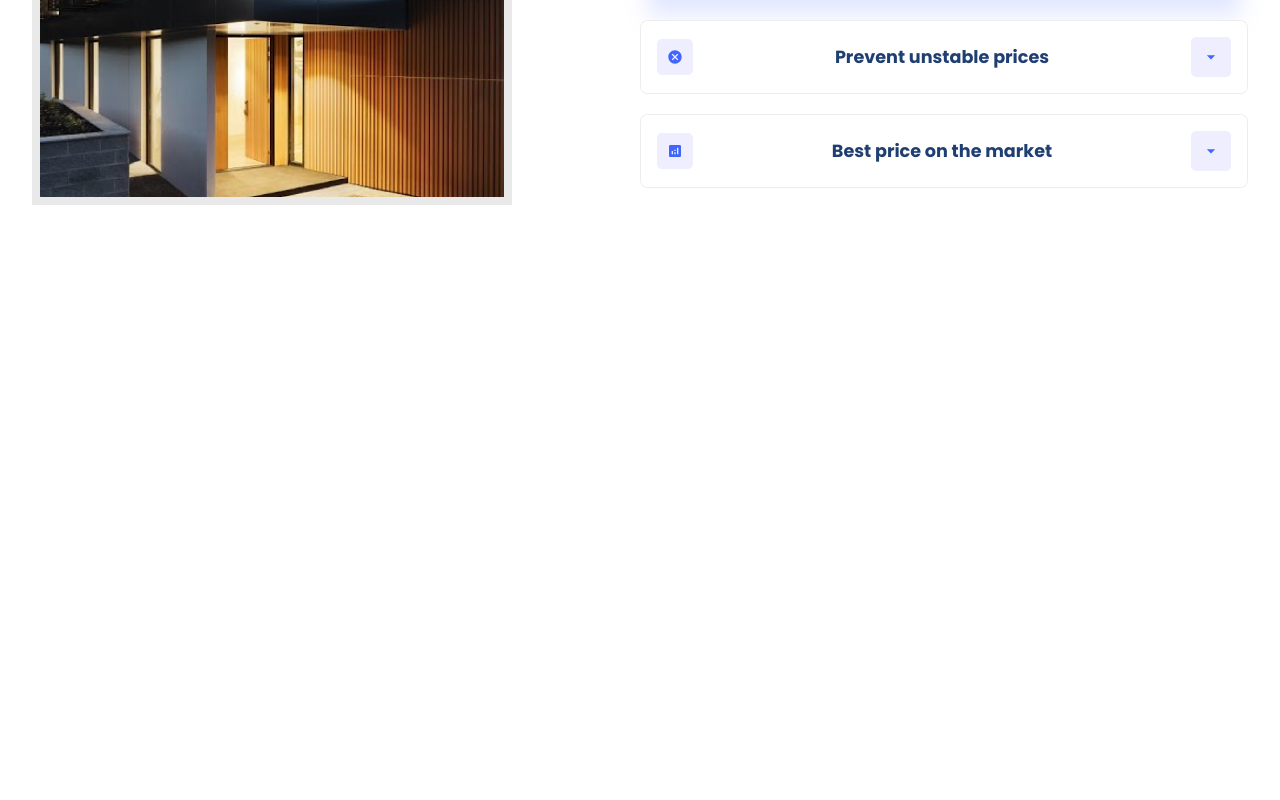
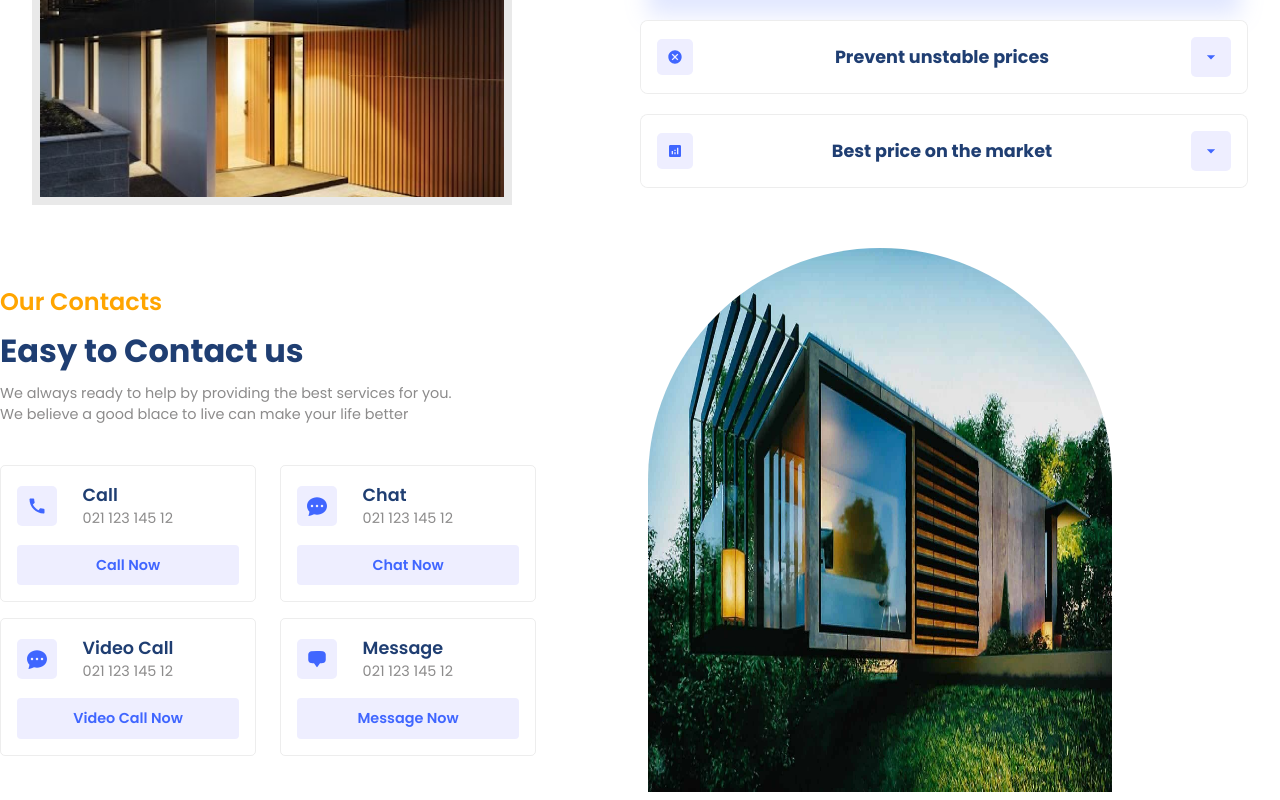
Before and after one commit to k-cicek/EstateWebsite, a React (Vite) app: page / in a window 1280 px wide. Shown: the part 1837-2637 px from the top of the page. Before the commit the page ends 2077 px from the top, so only its background shows below. Built offline with nearby package versions, Linux system fonts and the light colour scheme.

Commit message:
Contacty component created

```diff
--- a/src/App.jsx
+++ b/src/App.jsx
@@ -4,6 +4,7 @@
 import Companies from "./components/Companies/Companies";
 import Residencies from "./components/Residencies/Residencies";
 import Value from "./components/Value/Value";
+import Contacty from "./components/Contacty/Contacty";
 
 function App() {
   return (
@@ -15,7 +16,8 @@
       </div>
       <Companies />
       <Residencies />
-      <Value/>
+      <Value />
+      <Contacty />
     </div>
   );
 }
--- /dev/null
+++ b/src/components/Contacty/Contacty.css
@@ -0,0 +1,61 @@
+.contacty-container {
+    justify-content: space-between;
+}
+
+.contacty-container>div {
+    flex: 1;
+}
+
+.contacty-right {
+    width: 100%;
+}
+
+.contacty-left {
+    gap: 0.5rem;
+}
+
+.contactModes {
+    margin-top: 2rem;
+    gap: 1rem;
+}
+.contactModes .row{
+    gap:1.5rem;
+}
+
+.mode{
+    width: 16rem;
+    padding: 1rem;
+    border: 0.8px solid rgba(128, 128, 128, 0.143);
+    border-radius: 5px;
+    gap: 1rem;
+    transition: all 300ms ease-in;
+}
+
+.mode .button{
+    width: 100%;
+    background: var(--lightBlue);
+    color: var(--blue);
+    font-size: 0.9rem;
+    font-weight: 600;
+}
+
+.mode >:nth-child(1){
+    width: 100%;
+    gap: 1.6rem;
+}
+
+.mode .detail .primaryText {
+    font-size: 1.1rem;
+    font-weight: 600;
+}
+
+.mode:hover {
+    scale: 1.1;
+    box-shadow: var(--shadow);
+}
+.mode .button:hover {
+    background: var(--blue-gradient);
+    color: white;
+    scale: 0.8
+    ;
+}
--- /dev/null
+++ b/src/components/Contacty/Contacty.jsx
@@ -0,0 +1,84 @@
+import React from "react";
+import "./Contacty.css";
+import { MdCall } from "react-icons/md";
+import { BsFillChatDotsFill } from "react-icons/bs";
+import { HiChatBubbleBottomCenter } from "react-icons/hi2";
+
+const Contacty = () => {
+  return (
+    <section className="contacty-wrapper">
+      <div className="padding innerWidth flexCenter contacty-container">
+        <div className="flexColStart contacty-left">
+          <span className="orangeText">Our Contacts</span>
+          <span className="primaryText">Easy to Contact us</span>
+          <span className="secondaryText">
+            We always ready to help by providing the best services for you.{" "}
+            <br />
+            We believe a good blace to live can make your life better
+          </span>
+          <div className="flexColStart contactModes">
+            <div className="flexStart row">
+              <div className="flexColCenter mode">
+                <div className="flexStart">
+                  <div className="flexCenter icon">
+                    <MdCall size={20} />
+                  </div>
+                  <div className="flexColStart detail">
+                    <span className="primaryText">Call</span>
+                    <span className="secondaryText">021 123 145 12</span>
+                  </div>
+                </div>
+                <div className="flexCenter button">Call Now</div>
+              </div>
+              <div className="flexColCenter mode">
+                <div className="flexStart">
+                  <div className="flexCenter icon">
+                    <BsFillChatDotsFill size={20} />
+                  </div>
+                  <div className="flexColStart detail">
+                    <span className="primaryText">Chat</span>
+                    <span className="secondaryText">021 123 145 12</span>
+                  </div>
+                </div>
+                <div className="flexCenter button">Chat Now</div>
+              </div>
+            </div>
+            <div className="flexStart row">
+              <div className="flexColCenter mode">
+                <div className="flexStart">
+                  <div className="flexCenter icon">
+                    <BsFillChatDotsFill size={20} />
+                  </div>
+                  <div className="flexColStart detail">
+                    <span className="primaryText">Video Call</span>
+                    <span className="secondaryText">021 123 145 12</span>
+                  </div>
+                </div>
+                <div className="flexCenter button">Video Call Now</div>
+              </div>
+              <div className="flexColCenter mode">
+                <div className="flexStart">
+                  <div className="flexCenter icon">
+                    <HiChatBubbleBottomCenter size={20} />
+                  </div>
+                  <div className="flexColStart detail">
+                    <span className="primaryText">Message</span>
+                    <span className="secondaryText">021 123 145 12</span>
+                  </div>
+                </div>
+                <div className="flexCenter button">Message Now</div>
+              </div>
+            </div>
+          </div>
+        </div>
+        <div className="contacty-right">
+          <div className="image-container">
+            <img src="/public/contact.jpg" alt="" />
+          </div>
+        </div>
+      </div>
+    </section>
+  );
+};
+
+export default Contacty;
```
